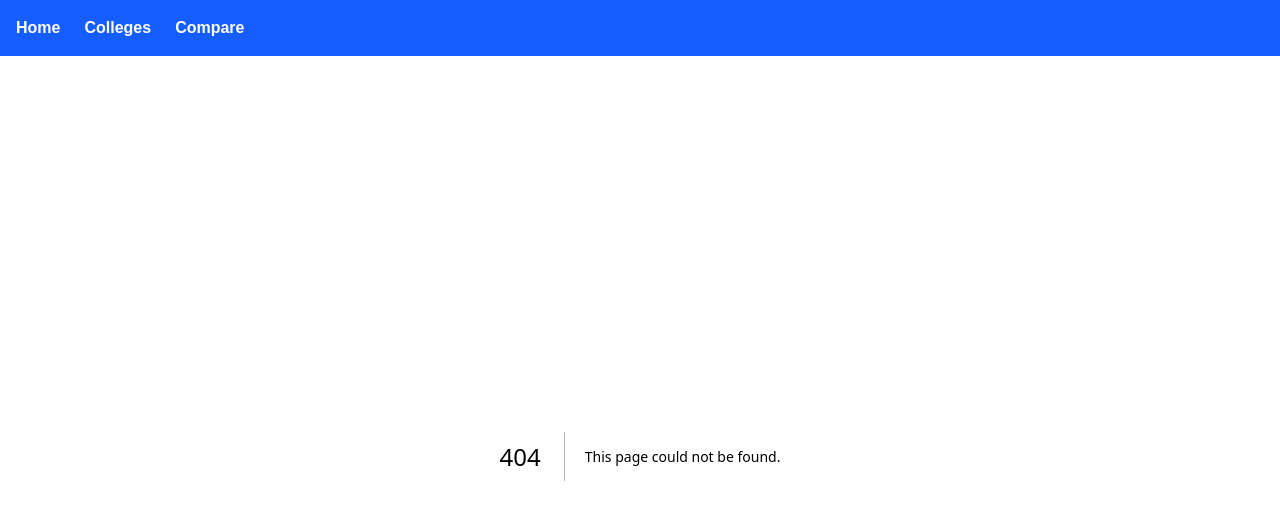
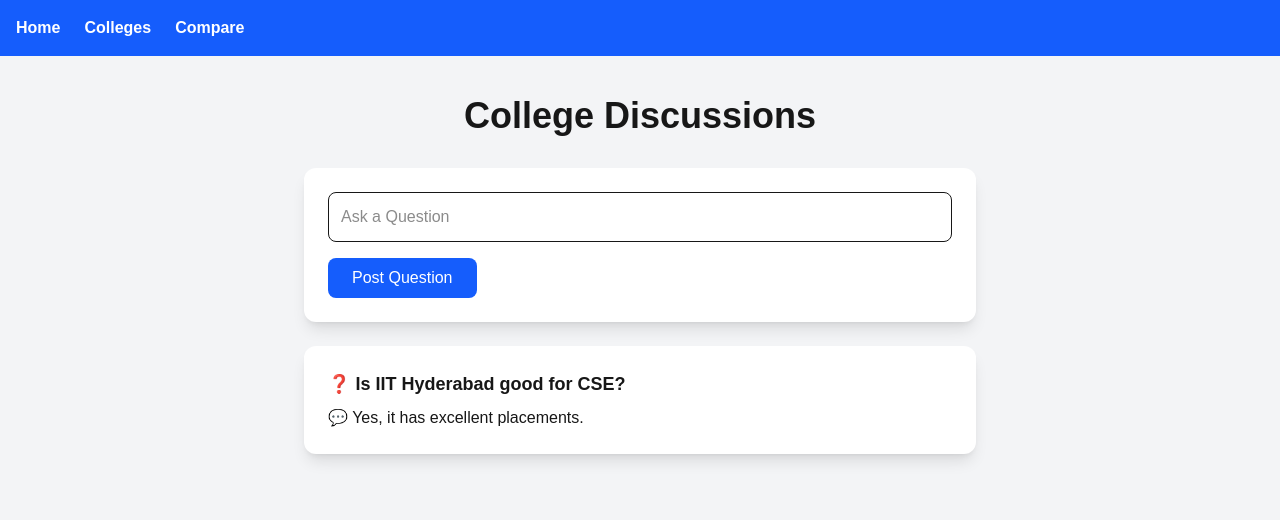
Before and after one commit to Yasaswinireddy168/college-discovery-platform, a Next.js app: page /discussions in a window 1280 px wide. Before the commit this address had no page. Shown: the top 520 px of the page. Built offline with nearby package versions, Linux system fonts and the light colour scheme.

Commit message:
Added predictor and discussions features

```diff
--- /dev/null
+++ b/src/app/discussions/page.js
@@ -0,0 +1,72 @@
+"use client";
+
+import { useState } from "react";
+
+export default function DiscussionsPage() {
+  const [question, setQuestion] = useState("");
+
+  const [discussions, setDiscussions] = useState([
+    {
+      id: 1,
+      question: "Is IIT Hyderabad good for CSE?",
+      answer: "Yes, it has excellent placements."
+    }
+  ]);
+
+  const addQuestion = () => {
+    if (!question) return;
+
+    setDiscussions([
+      ...discussions,
+      {
+        id: Date.now(),
+        question,
+        answer: "No answers yet."
+      }
+    ]);
+
+    setQuestion("");
+  };
+
+  return (
+    <div className="p-10 min-h-screen bg-gray-100">
+      <h1 className="text-4xl font-bold mb-8 text-center">
+        College Discussions
+      </h1>
+
+      <div className="max-w-2xl mx-auto">
+        <div className="bg-white p-6 rounded-xl shadow-lg mb-6">
+          <input
+            type="text"
+            placeholder="Ask a Question"
+            value={question}
+            onChange={(e) => setQuestion(e.target.value)}
+            className="w-full p-3 border rounded-lg mb-4"
+          />
+
+          <button
+            onClick={addQuestion}
+            className="bg-blue-600 text-white px-6 py-2 rounded-lg"
+          >
+            Post Question
+          </button>
+        </div>
+
+        {discussions.map((item) => (
+          <div
+            key={item.id}
+            className="bg-white p-6 rounded-xl shadow-lg mb-4"
+          >
+            <h2 className="font-bold text-lg">
+              ❓ {item.question}
+            </h2>
+
+            <p className="mt-2">
+              💬 {item.answer}
+            </p>
+          </div>
+        ))}
+      </div>
+    </div>
+  );
+}
--- a/src/app/page.js
+++ b/src/app/page.js
@@ -12,25 +12,24 @@
         </h1>
 
         <div className="space-x-6">
-          <Link
-            href="/"
-            className="cursor-pointer hover:text-gray-200"
-          >
+  <Link href="/" className="cursor-pointer hover:text-gray-200">
     Home
   </Link>
 
-          <Link
-            href="/colleges"
-            className="cursor-pointer hover:text-gray-200"
-          >
+  <Link href="/colleges" className="cursor-pointer hover:text-gray-200">
     Colleges
   </Link>
 
-          <Link
-            href="/compare"
-            className="cursor-pointer hover:text-gray-200"
-          >
+  <Link href="/compare" className="cursor-pointer hover:text-gray-200">
     Compare
+  </Link>
+
+  <Link href="/predictor" className="cursor-pointer hover:text-gray-200">
+    Predictor
+  </Link>
+
+  <Link href="/discussions" className="cursor-pointer hover:text-gray-200">
+    Discussions
   </Link>
 </div>
       </nav>
--- /dev/null
+++ b/src/app/predictor/page.js
@@ -0,0 +1,68 @@
+"use client";
+
+import { useState } from "react";
+
+export default function PredictorPage() {
+  const [rank, setRank] = useState("");
+  const [result, setResult] = useState([]);
+
+  const predictCollege = () => {
+    const r = Number(rank);
+
+    if (r <= 5000) {
+      setResult(["IIT Hyderabad"]);
+    } else if (r <= 10000) {
+      setResult(["NIT Warangal"]);
+    } else if (r <= 20000) {
+      setResult([
+        "Aditya University",
+        "NIT Warangal",
+      ]);
+    } else {
+      setResult([
+        "Aditya University",
+      ]);
+    }
+  };
+
+  return (
+    <div className="p-10 min-h-screen bg-gray-100">
+      <h1 className="text-4xl font-bold mb-8 text-center">
+        College Predictor
+      </h1>
+
+      <div className="max-w-md mx-auto bg-white p-6 rounded-xl shadow-lg">
+        <input
+          type="number"
+          placeholder="Enter Rank"
+          value={rank}
+          onChange={(e) => setRank(e.target.value)}
+          className="w-full p-3 border rounded-lg mb-4"
+        />
+
+        <button
+          onClick={predictCollege}
+          className="w-full bg-blue-600 text-white p-3 rounded-lg"
+        >
+          Predict Colleges
+        </button>
+
+        {result.length > 0 && (
+          <div className="mt-6">
+            <h2 className="text-xl font-bold mb-2">
+              Recommended Colleges
+            </h2>
+
+            <ul>
+              {result.map((college) => (
+                <li key={college}>
+                  🎓 {college}
+                </li>
+              ))}
+            </ul>
+          </div>
+        )}
+      </div>
+    </div>
+  );
+}
```
Lines whose indentation alone changed are shown as unchanged.
